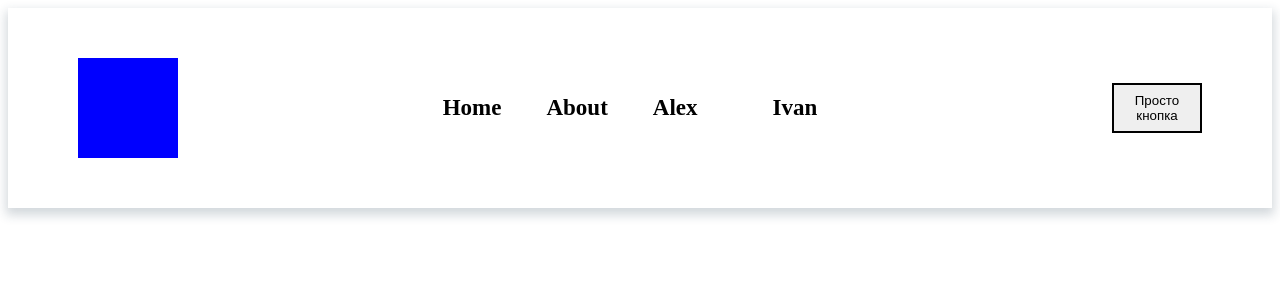
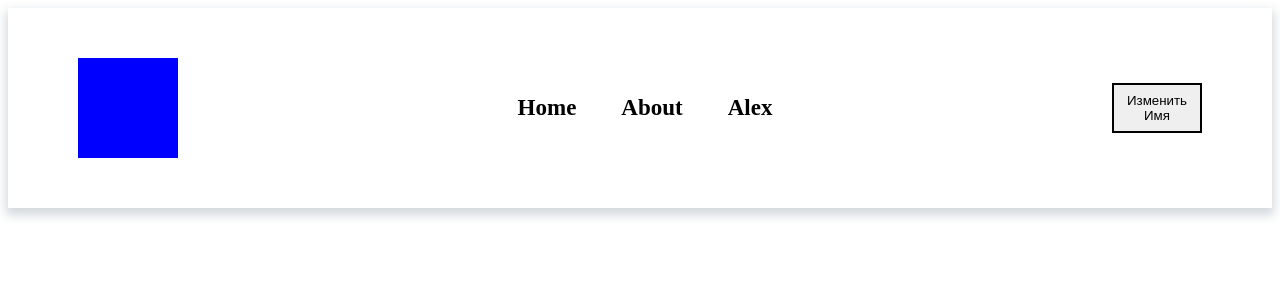
Before and after one commit to Yarik-Solovev/Macbook_Git-first_repository, a React (Create React App) app in the folder my-app/: page / in a window 1280 px wide. Shown: the top 300 px of the page. Built offline with nearby package versions, Linux system fonts and the light colour scheme.

Commit message:
after work with props

```diff
--- a/my-app/src/App.jsx
+++ b/my-app/src/App.jsx
@@ -1,9 +1,16 @@
 import React from "react";
-import UsersName from "./UserName";
 import './index.css'
 
 
 function Header(){
+  const [_, forceUpdate] = React.useReducer(x => x + 1, 0);
+
+   let Users = [
+    {Name: 'Alex', id: '1', passport:'123',age: 20},
+
+    ];
+    const data = []
+    Users.forEach((user) => {
       function changeName(id, newName){
         Users = Users.map(user => {
           if(user.id === id){
@@ -12,25 +19,29 @@ function Header(){
               Name:newName
             }
           }
+          forceUpdate()
           return user
         })
         }
-   let Users = [
-    {Name: 'Alex', id: '1', passport:'123'},
-    {Name:'Ivan', id: '2', passport:'52'}
-    ];
-    const data = []
-    Users.forEach((user) => {
+      function onClick(){
+        changeName(user.id, 'Admin')
+
+        console.log(Users)
+      }
       data.push(
-        <div key={user.id} className="userSpan">
-            <UsersName
-            User={user.Name}
-            changeName={changeName}
-            />
+        <div className="header" key={user.id}>
+        <div className="header__logo">
+
         </div>
-
-      )
-    })
+        <ul className="header__ul">
+            <li>Home</li>
+            <li>About</li>
+            <li>{user.Name}</li>
+        </ul>
+        <button className="header__button" onClick={onClick}>Изменить Имя</button>
+    </div>
+      )})
+    // })
 //    const res = [];
 //    for(let i = 0;i < Users.length;i++){
 //     const el = Users[i];
@@ -47,17 +58,10 @@ function Header(){
 // },[]);
 
     return (
-    <div className="header">
-        <div className="header__logo">
+      <div>
+        {data}
+      </div>
 
-        </div>
-        <ul className="header__ul">
-            <li>Home</li>
-            <li>About</li>
-           {data}
-        </ul>
-        <button className="header__button" onChange={(event) => {console.log(event);}}>Просто кнопка</button>
-    </div>
     )
 }
 
--- a/my-app/src/index.css
+++ b/my-app/src/index.css
@@ -41,9 +41,3 @@
     margin-right: 70px;
     border: 2px solid;
 }
-
-.userSpan{
-    display: inline-block;
-    margin-right: 30px;
-
-}
```
Lines whose indentation alone changed are shown as unchanged.
